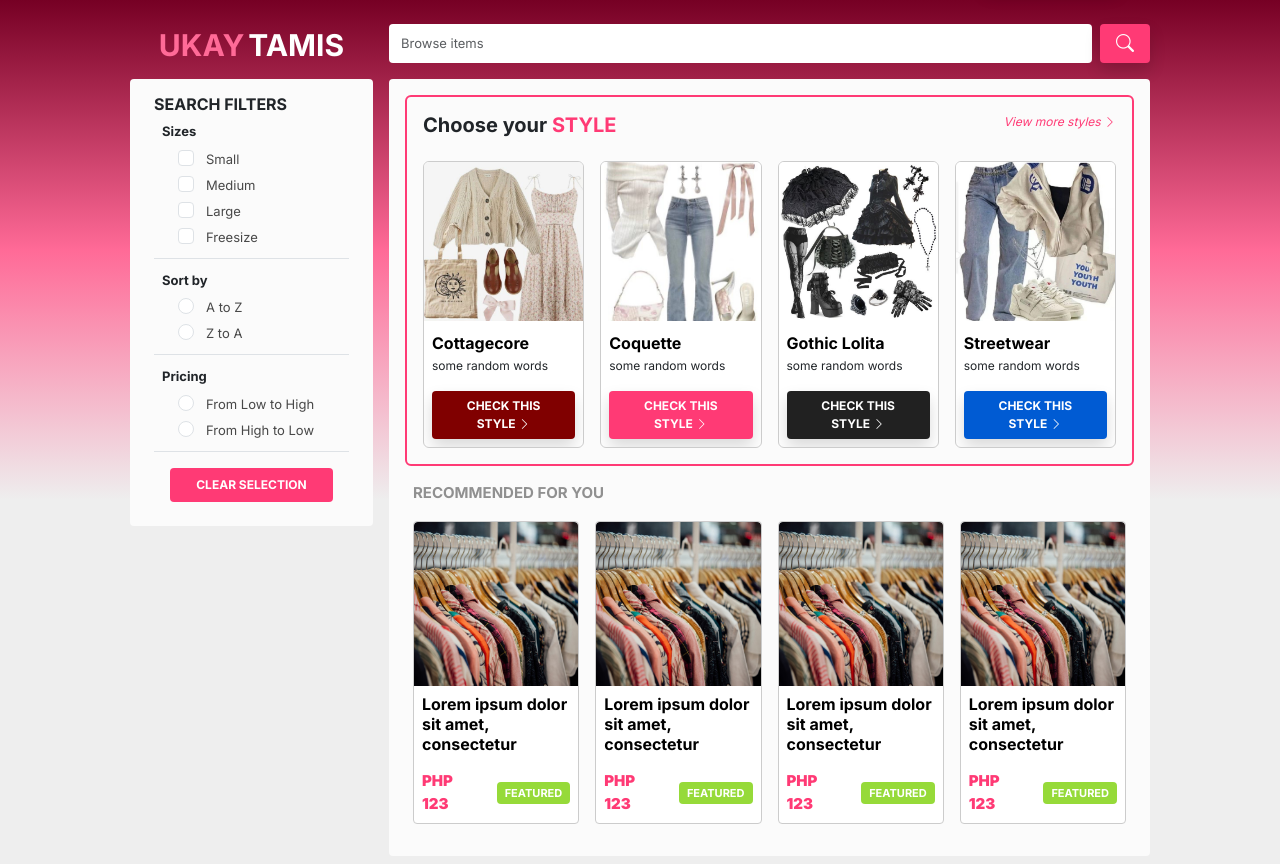
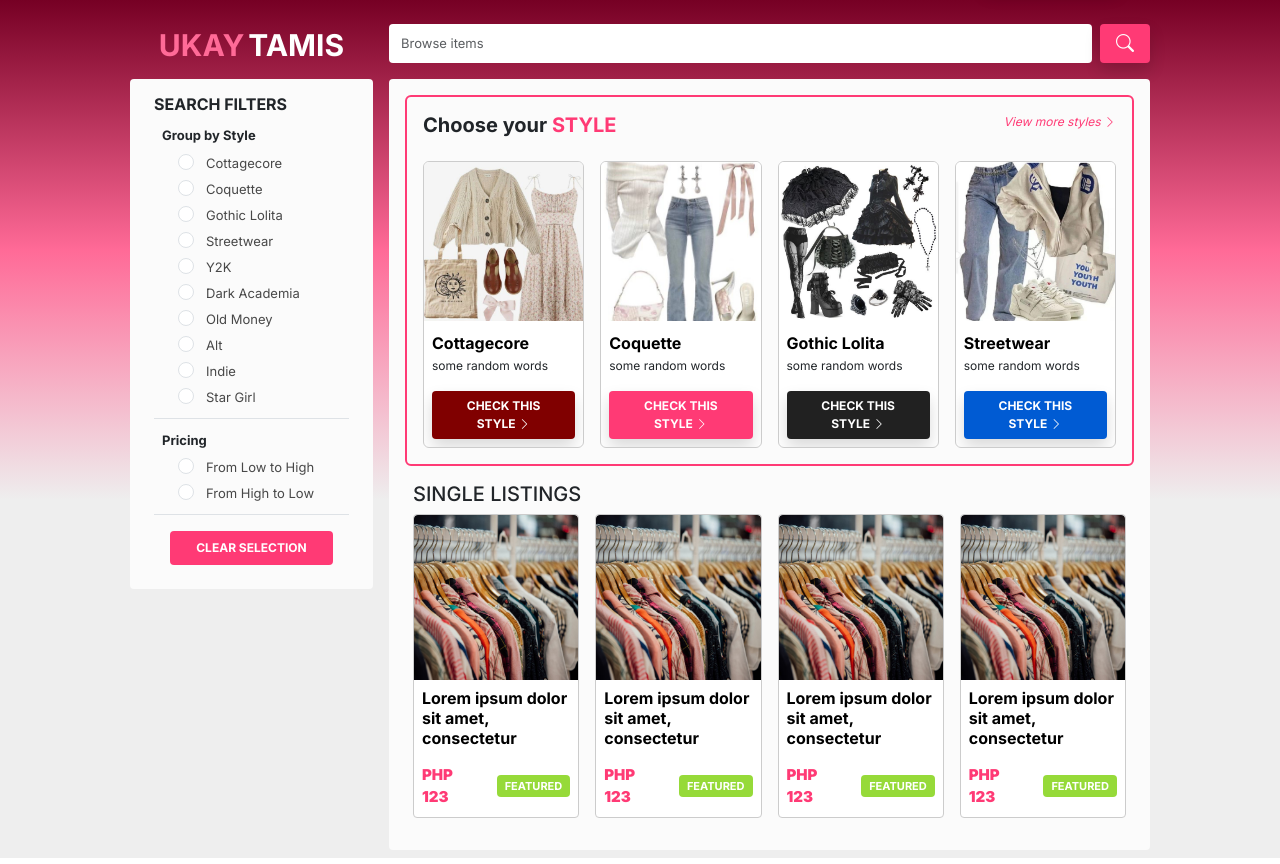
Before and after one commit to msn02/Ukay-Tamis, a PHP site: page /catalogue_page.php in a window 1280 px wide. Shown: the part 56-920 px from the top of the page. Run offline with PHP 8.4, Linux system fonts and the light colour scheme.

Commit message:
refactor: change filter

```diff
--- a/catalogue_page.php
+++ b/catalogue_page.php
@@ -42,7 +42,7 @@
                     <div class="gray_bg rounded-1 pt-3 px-4 pb-4">
                         <h6 class="bold_header m-0">SEARCH FILTERS</h6>
                         <!-- Sizes -->
-                        <div class="border-bottom border-1 filter_title filter_content p-2">
+                        <!-- <div class="border-bottom border-1 filter_title filter_content p-2">
                             <p class="mb-1">Sizes</p>
                             <div class="form-check ms-3">
                                 <input class="form-check-input" type="checkbox" value="" id="small">
@@ -60,18 +60,50 @@
                                 <input class="form-check-input" type="checkbox" value="" id="freesize">
                                 <label class="form-check-label ms-1" for="small">Freesize</label>
                             </div>
-                        </div>
+                        </div> -->
 
-                        <!-- alphabetical arrangement -->
+                        <!-- Group by Style -->
                         <div class="border-bottom border-1 filter_title filter_content p-2">
-                            <p class="my-1">Sort by</p>
+                            <p class="my-1">Group by Style</p>
                             <div class="form-check ms-3">
-                                <input class="form-check-input" name="sort" type="radio" value="" id="asc_alp">
-                                <label class="form-check-label ms-1" for="asc_alp">A to Z</label>
+                                <input class="form-check-input" name="sort" type="radio" value="" id="style_cottagecore">
+                                <label class="form-check-label ms-1" for="style_cottagecore">Cottagecore</label>
                             </div>
                             <div class="form-check ms-3">
-                                <input class="form-check-input" name="sort" type="radio" value="" id="desc_alp">
-                                <label class="form-check-label ms-1" for="desc_alp">Z to A</label>
+                                <input class="form-check-input" name="sort" type="radio" value="" id="style_coquette">
+                                <label class="form-check-label ms-1" for="style_coquette">Coquette</label>
+                            </div>
+                            <div class="form-check ms-3">
+                                <input class="form-check-input" name="sort" type="radio" value="" id="style_gothic_lolita">
+                                <label class="form-check-label ms-1" for="style_gothic_lolita">Gothic Lolita</label>
+                            </div>
+                            <div class="form-check ms-3">
+                                <input class="form-check-input" name="sort" type="radio" value="" id="style_streetwear">
+                                <label class="form-check-label ms-1" for="style_streetwear">Streetwear</label>
+                            </div>
+                            <div class="form-check ms-3">
+                                <input class="form-check-input" name="sort" type="radio" value="" id="style_y2k">
+                                <label class="form-check-label ms-1" for="style_y2k">Y2K</label>
+                            </div>
+                            <div class="form-check ms-3">
+                                <input class="form-check-input" name="sort" type="radio" value="" id="style_dark_academia">
+                                <label class="form-check-label ms-1" for="style_dark_academia">Dark Academia</label>
+                            </div>
+                            <div class="form-check ms-3">
+                                <input class="form-check-input" name="sort" type="radio" value="" id="style_old_money">
+                                <label class="form-check-label ms-1" for="style_old_money">Old Money</label>
+                            </div>
+                            <div class="form-check ms-3">
+                                <input class="form-check-input" name="sort" type="radio" value="" id="style_alt">
+                                <label class="form-check-label ms-1" for="style_alt">Alt</label>
+                            </div>
+                            <div class="form-check ms-3">
+                                <input class="form-check-input" name="sort" type="radio" value="" id="style_indie">
+                                <label class="form-check-label ms-1" for="style_indie">Indie</label>
+                            </div>
+                            <div class="form-check ms-3">
+                                <input class="form-check-input" name="sort" type="radio" value="" id="style_star_girl">
+                                <label class="form-check-label ms-1" for="style_star_girl">Star Girl</label>
                             </div>
                         </div>
 
@@ -155,7 +187,7 @@
                         <!-- recom/result header -->
                         <!-- display upon opening catalogue -->
                         <div class="recom_header mt-3 mb-0 ms-2">
-                            <p>RECOMMENDED FOR YOU</p>
+                            <h5>SINGLE LISTINGS</h5>
                         </div>
                         <!-- display only upon searching an item -->
                         <!-- remove "d-none" in class -->
```
